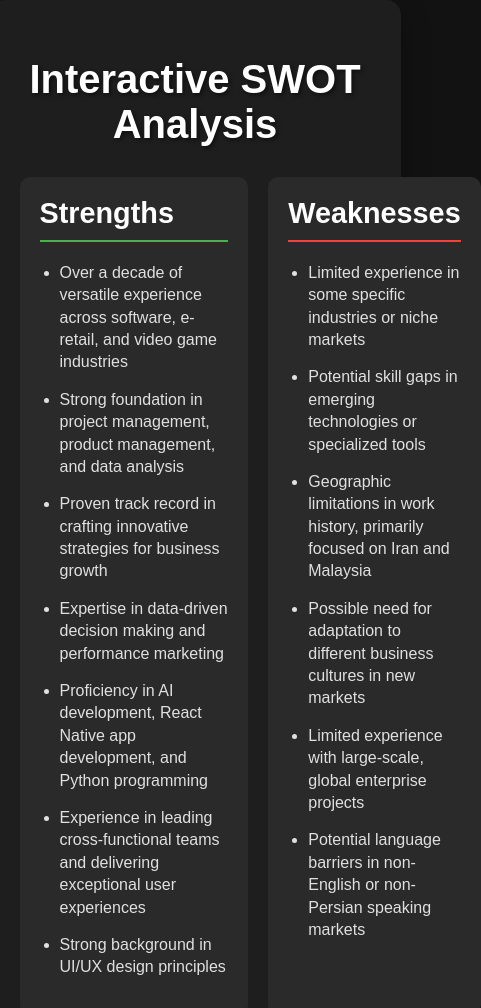
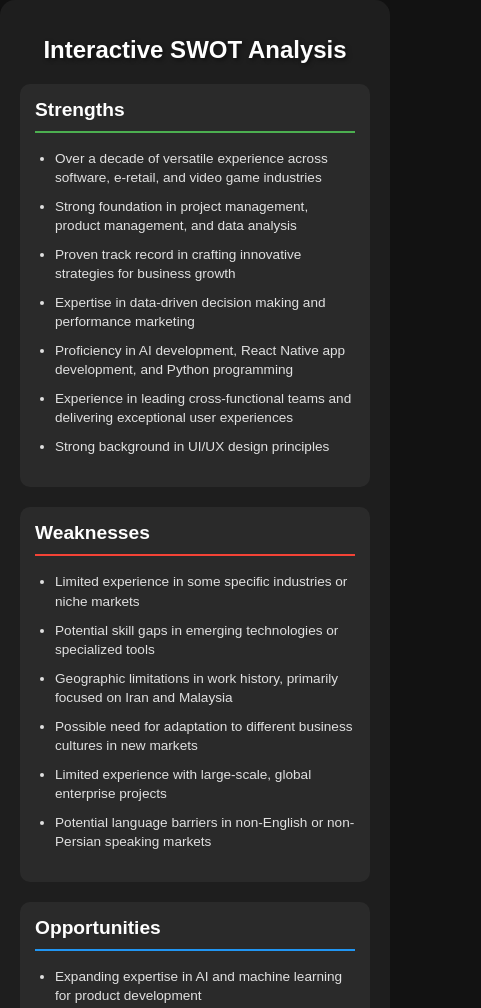
Before and after one commit to MohammadMahdiMohebali/MySelfSWOTAnalysis, a plain HTML site: page index.html in a window 390 px wide. Shown: the top 1008 px of the page, 481 px wide, since content can reach past the window. Drawn offline with Linux system fonts and the light colour scheme.

Commit message:
Update index.html

```diff
--- a/index.html
+++ b/index.html
@@ -20,15 +20,15 @@
             background-color: #1e1e1e;
             border-radius: 15px;
             box-shadow: 0 10px 30px rgba(0,0,0,0.3);
-            padding: 30px;
+            padding: 20px;
             width: 90%;
             max-width: 1200px;
         }
         h1 {
             text-align: center;
             color: #ffffff;
-            margin-bottom: 30px;
-            font-size: 2.5em;
+            margin-bottom: 20px;
+            font-size: 2em;
             text-shadow: 2px 2px 4px rgba(0,0,0,0.5);
         }
         .swot-matrix {
@@ -49,22 +49,51 @@
         .swot-quadrant h2 {
             margin-top: 0;
             color: #ffffff;
-            font-size: 1.8em;
+            font-size: 1.5em;
             border-bottom: 2px solid;
             padding-bottom: 10px;
-            margin-bottom: 20px;
+            margin-bottom: 15px;
         }
         .swot-quadrant ul {
             padding-left: 20px;
         }
         .swot-quadrant li {
-            margin-bottom: 15px;
+            margin-bottom: 10px;
             line-height: 1.4;
+            font-size: 0.9em;
         }
         #strengths h2 { border-color: #4caf50; }
         #weaknesses h2 { border-color: #f44336; }
         #opportunities h2 { border-color: #2196f3; }
         #threats h2 { border-color: #ff9800; }
+
+        /* Media Queries for responsiveness */
+        @media (max-width: 768px) {
+            .swot-matrix {
+                grid-template-columns: 1fr;
+            }
+            h1 {
+                font-size: 1.8em;
+            }
+            .swot-quadrant h2 {
+                font-size: 1.3em;
+            }
+            .swot-quadrant li {
+                font-size: 0.85em;
+            }
+        }
+
+        @media (max-width: 480px) {
+            h1 {
+                font-size: 1.5em;
+            }
+            .swot-quadrant h2 {
+                font-size: 1.2em;
+            }
+            .swot-quadrant {
+                padding: 15px;
+            }
+        }
     </style>
 </head>
 <body>
```
